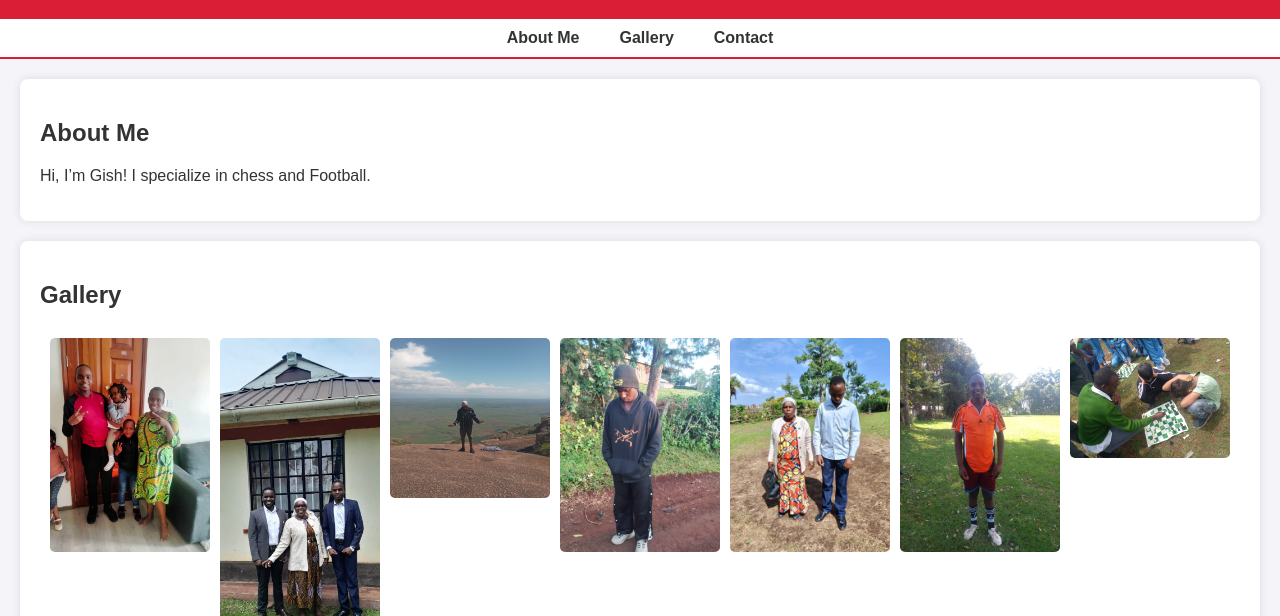
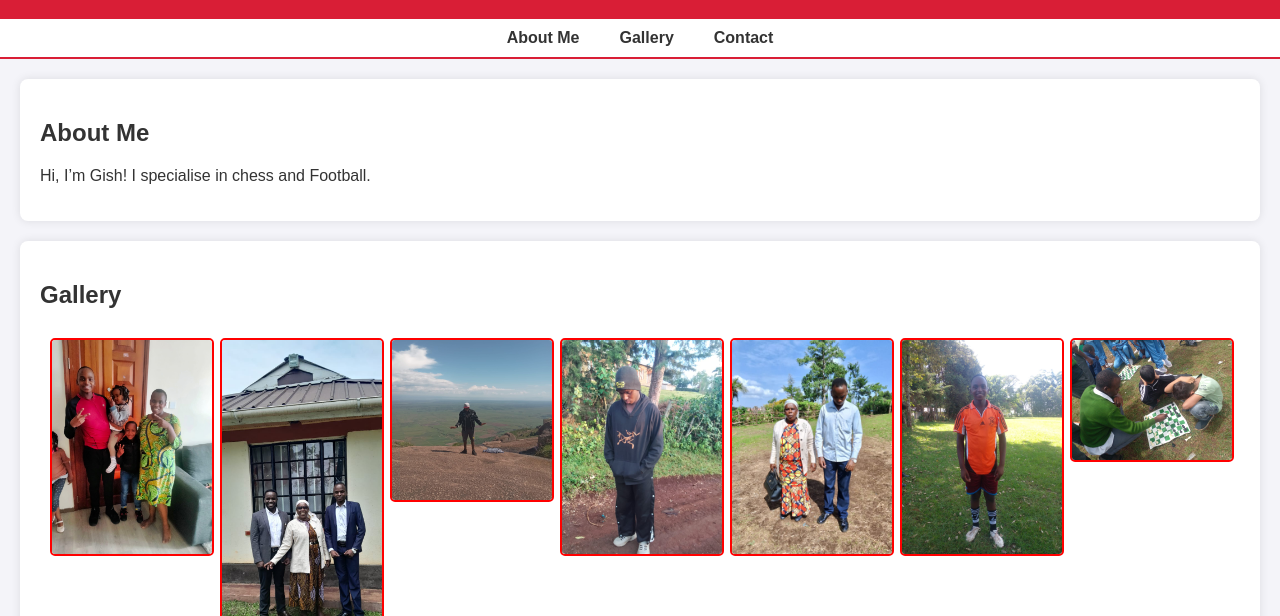
Before and after one commit to adrean1092/Gilmer, a website: page index.html in a window 1280 px wide. Shown: the part 184-800 px from the top of the page. Drawn offline with Linux system fonts and the light colour scheme.

Commit message:
Update index.html

```diff
--- a/index.html
+++ b/index.html
@@ -119,7 +119,7 @@
 
 <section id="about" class="section">
     <h2>About Me</h2>
-    <p>Hi, I’m Gish! I specialize in chess and Football. </p>
+    <p>Hi, I’m Gish! I specialise in chess and Football. </p>
 
 </section>
 
@@ -151,9 +151,9 @@
         width: 100%;
         height: auto;
         border-radius: 5px; /* Optional: Adds rounded corners */
+        border: 2px solid red; /* Add a border to check if images load */
     }
 </style>
-
 <section id="contact" class="section">
     <h2>Send Me Your Birthday Wish</h2>
     <form id="wish-form">
```
